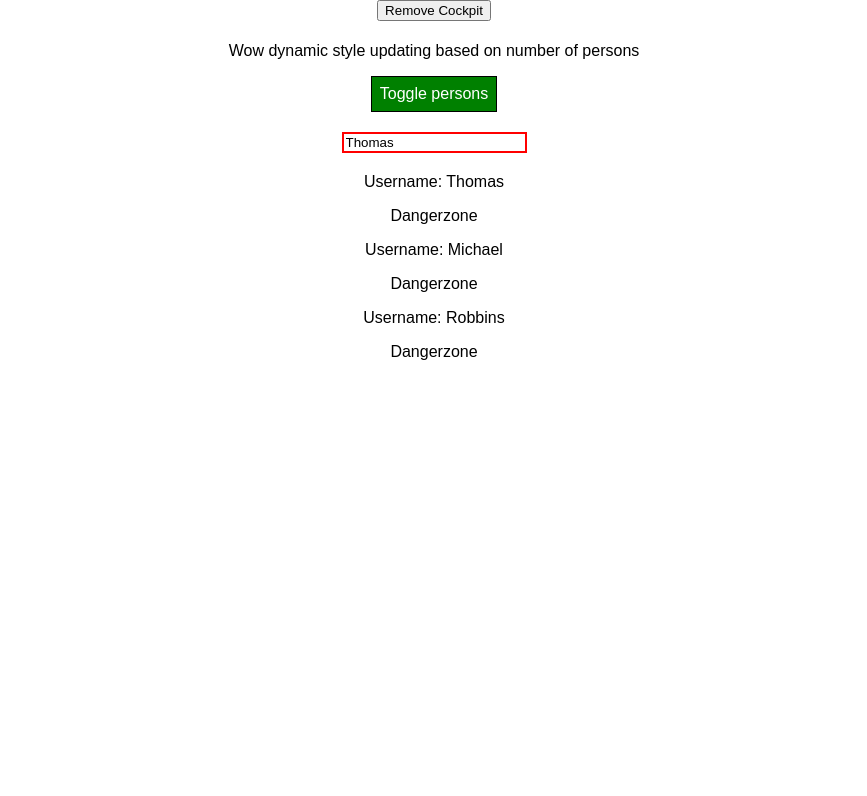
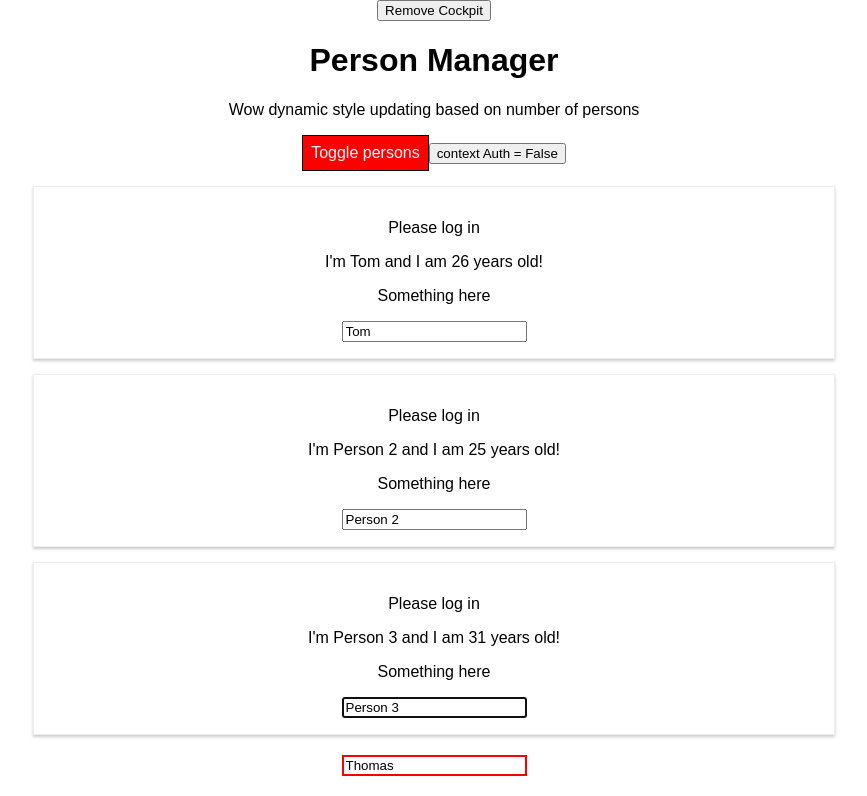
Before and after one commit to MrTomR/Udemy-React-Guide-1, a React app: page / in a window 1280 px wide. Shown: the top 796 px of the page, without its empty margins (206-1073 px from the left). Built offline with nearby package versions, Linux system fonts and the light colour scheme.

Commit message:
Continued lesson work

```diff
--- a/package.json
+++ b/package.json
@@ -31,6 +31,7 @@
     "postcss-flexbugs-fixes": "3.2.0",
     "postcss-loader": "2.0.8",
     "promise": "8.0.1",
+    "prop-types": "^15.7.2",
     "radium": "^0.26.0",
     "raf": "3.4.0",
     "react": "^16.13.0",
--- a/src/components/Cockpit/Cockpit.js
+++ b/src/components/Cockpit/Cockpit.js
@@ -1,7 +1,9 @@
-import React, { useEffect } from 'react';
-import classes from './Cockpit.css'
+import React, { useEffect, useRef } from 'react';
+import classes from './Cockpit.css';
+import AuthContext from '../../context/auth-context';
 
 const Cockpit = (props) => {
+    const toggleBtnRef = useRef(null);
 
     // useEffect(() => {
     //     console.log('[Cockpit.js] useEffect');
@@ -12,10 +14,9 @@ const Cockpit = (props) => {
 
      useEffect(() => {
         // const Timer =
-         setTimeout(() => {
-            // alert('Saved data to cloud!');
-         }, 1000);
-         return() => {
+        toggleBtnRef.current.click();
+
+        return() => {
             //  clearTimeout(Timer);
              console.log('[Cockpit.js] cleanup work in useEffect.');
          };
@@ -50,8 +51,12 @@ const Cockpit = (props) => {
             <button
                 className={classes.Button + ' ' + btnClass.join(' ')}
                 onClick={props.clicked}
+                ref={toggleBtnRef}
             >Toggle persons
             </button>
+            <AuthContext.Consumer>
+    {context =><button onClick={context.login}>{context.authenticated ? "context Auth = True" : "context Auth = False"}</button>}
+            </AuthContext.Consumer>
         </div>
     );
 };
--- a/src/components/Persons/Person/Person.js
+++ b/src/components/Persons/Person/Person.js
@@ -1,9 +1,12 @@
 import React, { Component } from 'react';
+import PropTypes from 'prop-types';
 // import Radium from 'radium';
 //Radium examples commented out so we can have a play with styled-components
 // import styled from 'styled-components';
 // import Aux from '../../../hoc/Aux';
-// import classes from './Person.css';
+import withClass from '../../../hoc/WithClass';
+import classes from './Person.css';
+import AuthContext from '../../../context/auth-context';
 
 // const StyledDiv = styled.div`
 //                     width: 60%;
@@ -24,13 +27,34 @@ import React, { Component } from 'react';
 // Normally defining in this manner and calling <StyledDiv> as a component wouldnt work.
 
 class Person extends Component {
+    constructor(props) {
+        super(props);
+        this.inputElementRef = React.createRef();
+    }
+
+    componentDidMount() {
+        // this.inputElement.focus();
+        this.inputElementRef.current.focus();
+    }
+
     render() {
         console.log('[Person.js] rendering...');
         return(
             <React.Fragment>
+                <AuthContext.Consumer>
+                    {
+                        context => context.authenticated ? <p>Authenticated</p> : <p>Please log in</p>
+                    }
+                </AuthContext.Consumer>
+
                 <p onClick={this.props.click}>I'm {this.props.name} and I am {this.props.age} years old!</p>
                 <p>{this.props.children}</p>
-                <input onChange={this.props.changed} type="text" value={this.props.name} />
+                <input
+                    onChange={this.props.changed}
+                    type="text"
+                    value={this.props.name}
+                    ref={this.inputElementRef}
+                />
             </React.Fragment>
             //Aux higher order component allows you to output adjacent content in a component
         )
@@ -59,4 +83,11 @@ class Person extends Component {
 // export default Radium(Person);
 //Radium examples commented out so we can have a play with styled-components
 
-export default Person;
+Person.propTypes = {
+    click: PropTypes.func,
+    name: PropTypes.string,
+    age: PropTypes.number,
+    changed: PropTypes.func
+};
+
+export default withClass(Person, classes.Person);
--- a/src/containers/App.js
+++ b/src/containers/App.js
@@ -12,6 +12,7 @@ import Persons from '../components/Persons/Persons';
 import Cockpit from '../components/Cockpit/Cockpit';
 import withClass from '../hoc/WithClass';
 import Aux from '../hoc/Aux';
+import AuthContext from '../context/auth-context';
 
 // const StyledButton = styled.button`
 //   background-color: ${props => props.alt ? 'red' : 'green'};
@@ -38,6 +39,7 @@ const app = props => {
 
   const [showPersonsState, setshowPersonsState] = useState({showPersons: false});
   const [cockpitState, setCockpitState] = useState({showCockpit: true});
+  const [authState, setAuthState] = useState({isauthenticated: false});
 
   const [assState, setAssState] = useState({
     username: [
@@ -57,6 +59,10 @@ const app = props => {
   const togglePersonsHandler = () => {
       const doesShow = showPersonsState.showPersons;
       setshowPersonsState({showPersons: !doesShow});
+  }
+  const loginHandler = () => {
+    const authStateCopy = authState.isauthenticated;
+    setAuthState({isauthenticated: !authStateCopy});
   }
 
   const toggleCockpitHandler = () => {
@@ -130,6 +136,8 @@ const app = props => {
     //Radium examples commented out so we can have a play with styled-components
     <Aux>
           <button onClick={toggleCockpitHandler}>Remove Cockpit</button>
+
+          <AuthContext.Provider value={{authenticated: authState.isauthenticated, login: loginHandler}}>
             {cockpitState.showCockpit ?
               <Cockpit
                 title={props.appTitle}
@@ -138,14 +146,15 @@ const app = props => {
                 clicked={togglePersonsHandler}
               /> : null }
 
+              {personsCond}
+          </AuthContext.Provider>
+
 
           {/* <StyledButton
             alt={showPersonsState.showPersons}
             onClick={() => togglePersonsHandler()}>Toggle persons
           </StyledButton> */}
           {/* Styled-components coming out */}
-
-          {personsCond}
 
           <UserInput changed={inputChangedHandler.bind(this)} currentName={assState.username[0].name}></UserInput>
           <UserOutput userName={assState.username[0].name}></UserOutput>
--- /dev/null
+++ b/src/context/auth-context.js
@@ -0,0 +1,8 @@
+import React from 'react';
+
+const authContext = React.createContext({
+    authenticated: false,
+    login: () => {}
+});
+
+export default authContext;
--- a/src/hoc/WithClass.js
+++ b/src/hoc/WithClass.js
@@ -3,7 +3,7 @@ import React from 'react';
 const withClass = (WrappedComponent, className) => {
     return props => (
         <div className={className}>
-            <WrappedComponent />
+            <WrappedComponent {...props} />
         </div>
     );
 };
```
Lines whose indentation alone changed are shown as unchanged.
